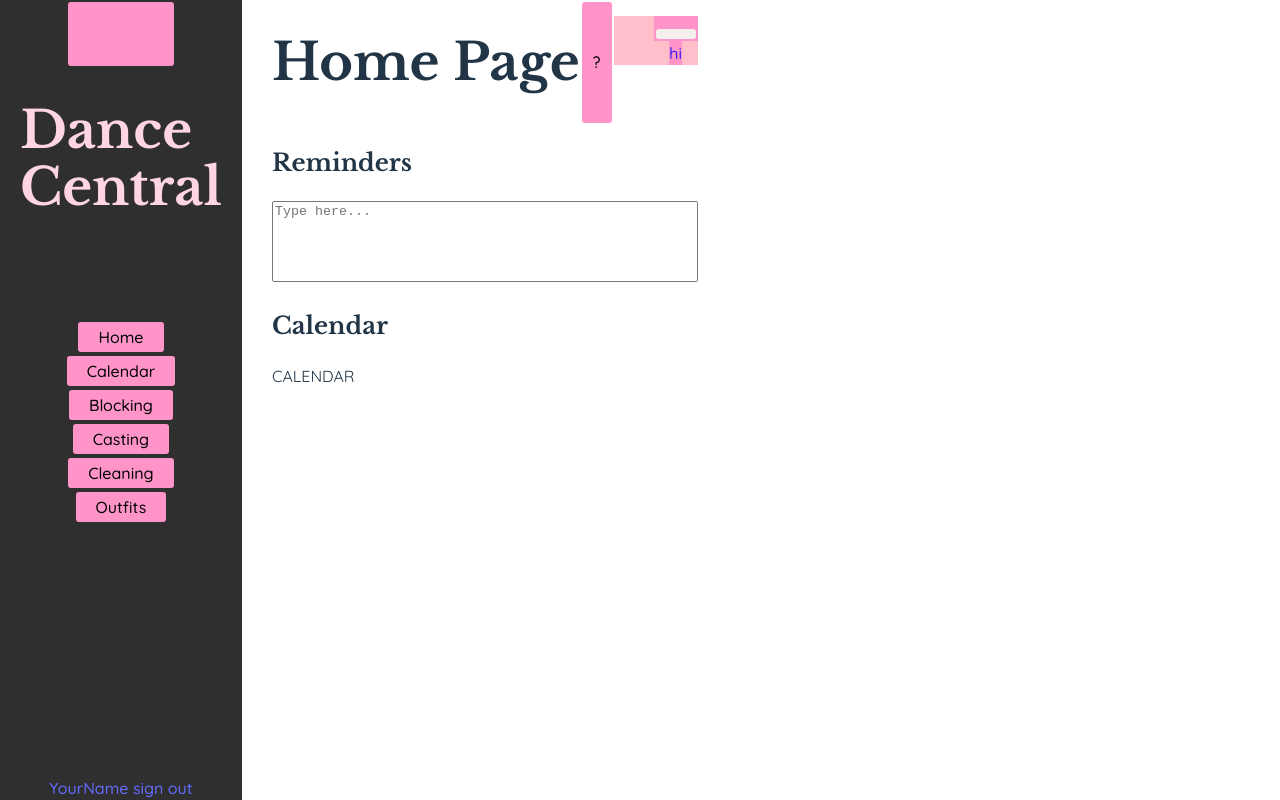
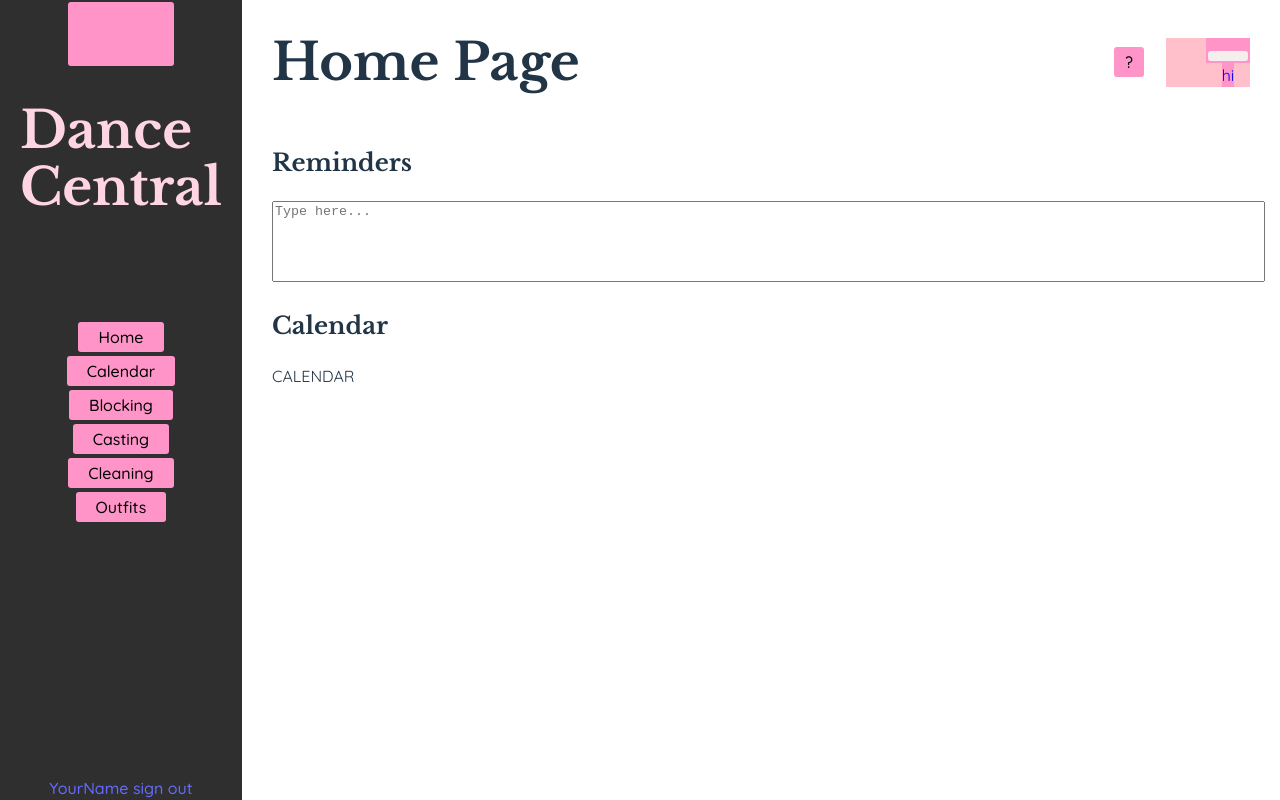
Before and after one commit to elise-chang/Dance-Central, a React (Vite) app in the folder Dance-Central-App/: page /home in a window 1280 px wide. Built offline with nearby package versions, Linux system fonts and the light colour scheme.

Commit message:
Homepage heading layout

```diff
--- a/Dance-Central-App/src/App.css
+++ b/Dance-Central-App/src/App.css
@@ -2,7 +2,7 @@
   max-width: 1280px;
   margin: 0;
   padding-left: 2rem;
-  padding-right: 2rem;
+  /* padding-right: 2rem; */
   padding-bottom: 2rem;
 }
 
@@ -96,8 +96,29 @@ ul {
   display: flex;
   flex-direction: column;
   margin-left: 240px;
+  margin-right: 0px;
+}
+
+.help-button {
+    /* flex: 1 1 1; */
+    /* justify-content: flex-end; */
+    margin-left: auto;
+}
+
+.dropdown {
+    /* flex: 1 1 0; */
+    margin-left: 20px;
+    margin-right: 15px;
 }
 
 .page-heading {
   display: flex;
+  justify-content: space-between;
+  align-items: center;
+  width: 100%;
 }
+
+.page-heading-right {
+    display: flex;
+    align-items: center;
+}
--- a/Dance-Central-App/src/components/button.jsx
+++ b/Dance-Central-App/src/components/button.jsx
@@ -5,6 +5,8 @@ const Button = ({
     icon,
     image,
     onClick,
+    className
+    // style
 }) => {
     const handleClick = (e) => {
         //implementation
--- a/Dance-Central-App/src/index.css
+++ b/Dance-Central-App/src/index.css
@@ -26,7 +26,8 @@ a:hover {
 
 body {
   margin: 0;
-  display: flex;
+  /* display: flex; */
+  margin-right: 15px;
   min-width: 320px;
   min-height: 100vh;
 }
--- a/Dance-Central-App/src/pages/home.jsx
+++ b/Dance-Central-App/src/pages/home.jsx
@@ -1,4 +1,4 @@
-import Button from "../components/button";
+import Button from "../components/Button";
 import Dropdown from "../components/Dropdown";
 import MenuNavbar from "../components/MenuNavbar";
 import Textbox from "../components/Textbox";
@@ -10,8 +10,10 @@ const Home = () => {
             <MenuNavbar />
             <div className="page-heading">
                 <h1>Home Page</h1>
-                <Button icon="?"></Button>
-                <Dropdown />
+                <div className = "page-heading-right">
+                    <Button className = "help-button" icon="?"/>
+                    <Dropdown className = "dropdown"/>
+                </div>
             </div>
 
             <h2>Reminders</h2>
```
